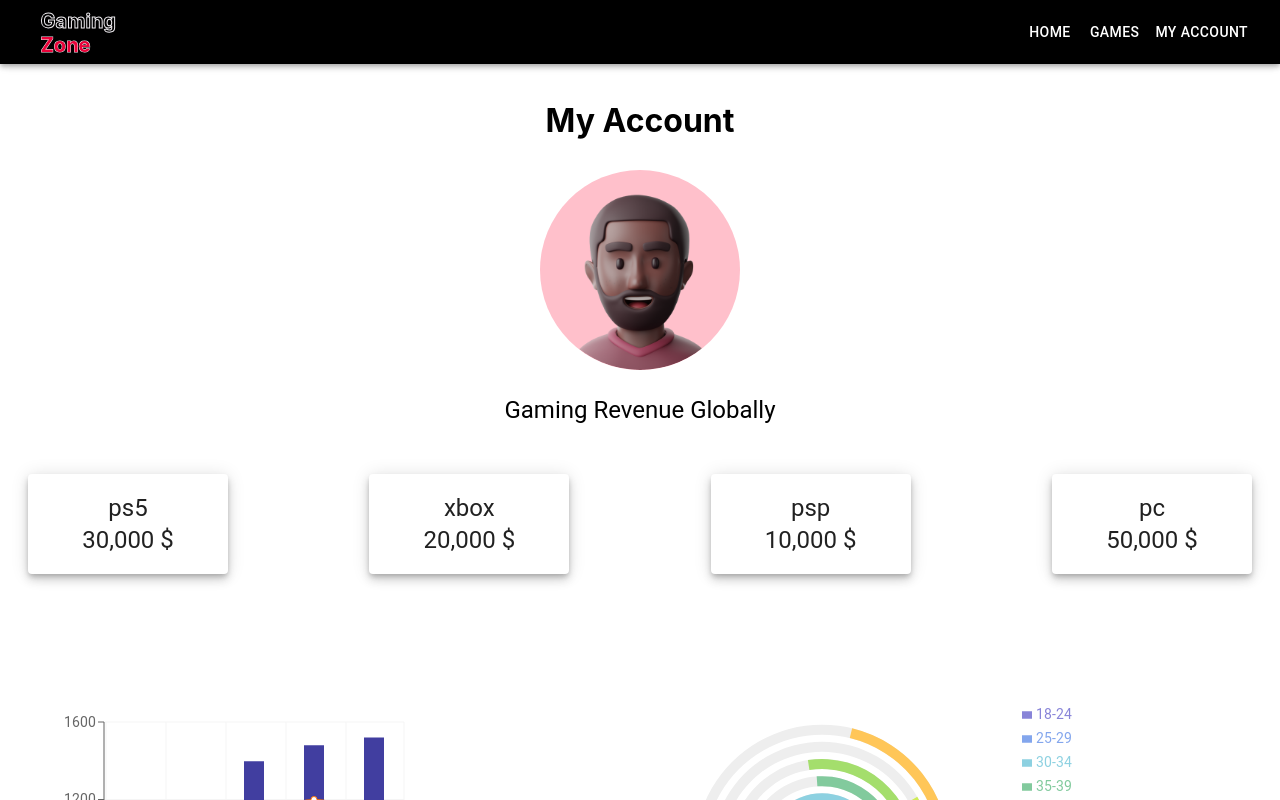
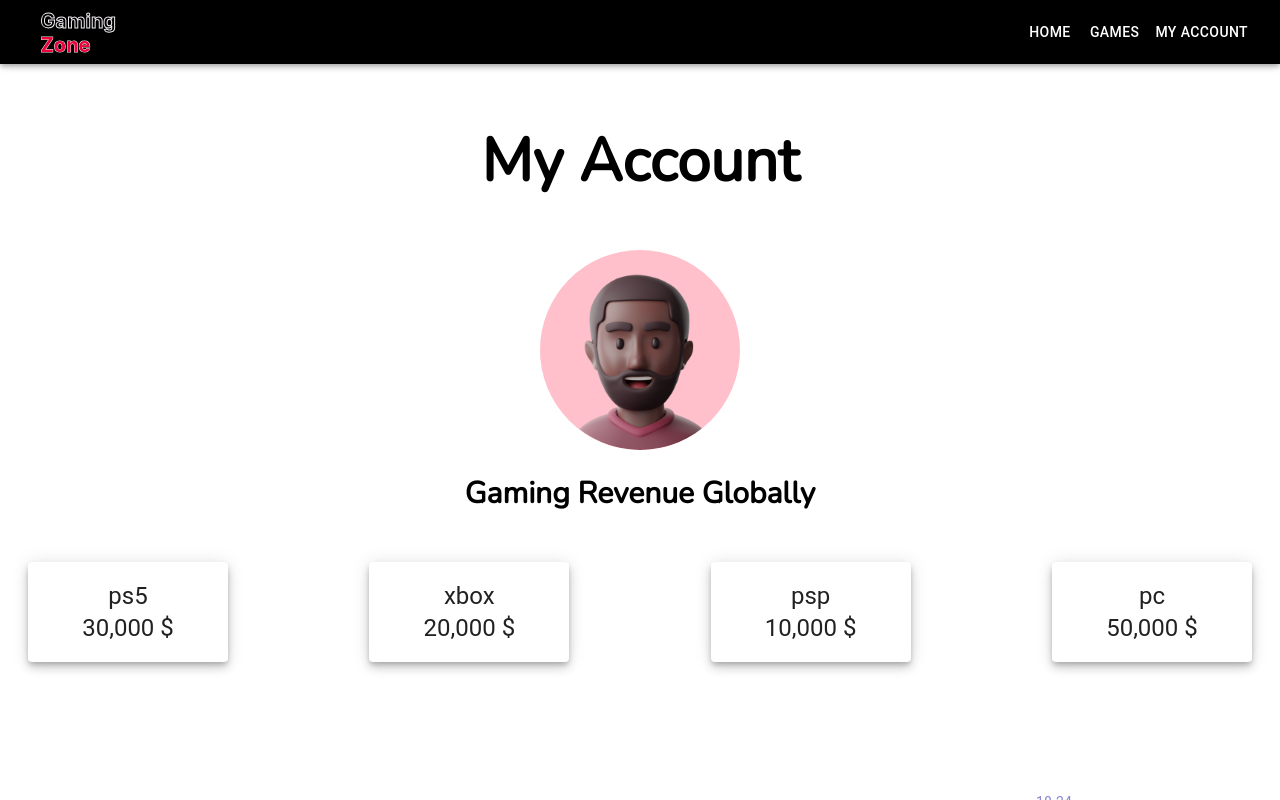
Before and after one commit to kelvinbe/GamingZone, a React (Create React App) app: page /account in a window 1280 px wide. Shown: the top 800 px of the page. Built offline with nearby package versions, Linux system fonts and the light colour scheme.

Commit message:
border color updates

```diff
--- a/src/components/Account/Account.js
+++ b/src/components/Account/Account.js
@@ -18,12 +18,13 @@ const Item = styled(Paper)(({ theme }) => ({
   color: theme.palette.text.secondary,
 }));
 
+
 export default function Account() {
   return (
     <React.Fragment>
     <Header />
     <Box sx={{ flexGrow: 1 }} style={{marginTop: 80}}>
-      <div style={{display: 'flex', justifyContent: 'center'}}><h1>My Account</h1></div>
+      <div style={{display: 'flex', justifyContent: 'center', fontFamily: 'Nunito, sans-serif', fontSize: '30px', fontWeight: 'bold'}}><h1>My Account</h1></div>
       <Grid container spacing={2}>
         <Grid item xs={12}>
           <Item>
@@ -32,8 +33,8 @@ export default function Account() {
           </Item>
         </Grid>
         <Grid item xs={12}>
-          <div style={{display: 'flex', justifyContent:'center', marginBottom: 20}}>
-          <Typography variant="h5">Gaming Revenue Globally</Typography>
+          <div style={{display: 'flex', justifyContent:'center', marginBottom: 20, fontFamily: 'Nunito, sans-serif', fontSize: '30px', fontWeight: 'bold'}}>
+          <Typography style={{fontFamily: 'Nunito, sans-serif', fontSize: '30px', fontWeight: 'bold'}} variant="h5">Gaming Revenue Globally</Typography>
           </div>
           <Item>
         <MoneyMade />
--- a/src/components/Games/Games.js
+++ b/src/components/Games/Games.js
@@ -109,6 +109,7 @@ const style = {
   boxShadow: 24,
   borderRadius: 10,
   p: 4,
+  borderColor: 'white'
 };
 
 
```
